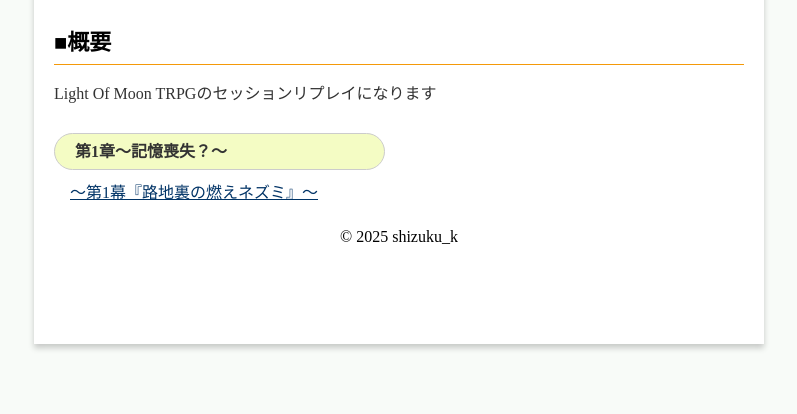
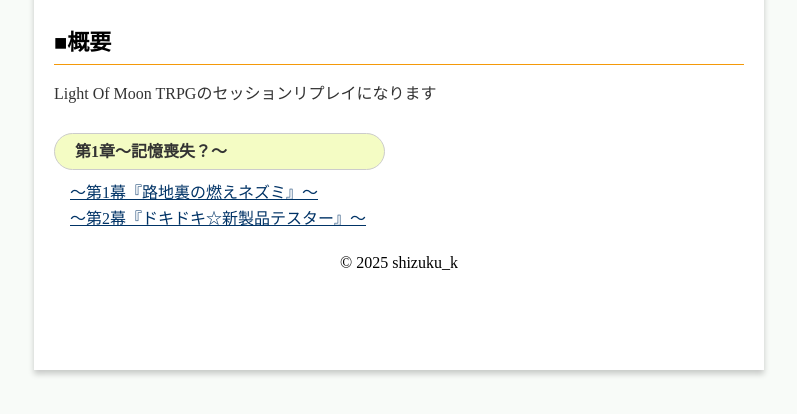
Before and after one commit to shizukusis/LightOfMoonReplay, a plain HTML site: page index.html in a window 1280 px wide. Shown: the part 80-494 px from the top of the page, without its empty margins (241-1038 px from the left). Drawn offline with Linux system fonts and the light colour scheme.

Commit message:
Update index.html

```diff
--- a/index.html
+++ b/index.html
@@ -27,6 +27,9 @@
 <ul>
 <a href="https://shizukusis.github.io/LightOfMoonReplay/session1" target="_blank">～第1幕『路地裏の燃えネズミ』～</a>
 </ul>
+<ul>
+<a href="https://shizukusis.github.io/LightOfMoonReplay/session2" target="_blank">～第2幕『ドキドキ☆新製品テスター』～</a>
+</ul>
 </div>
 </div>
 </aside>
```
